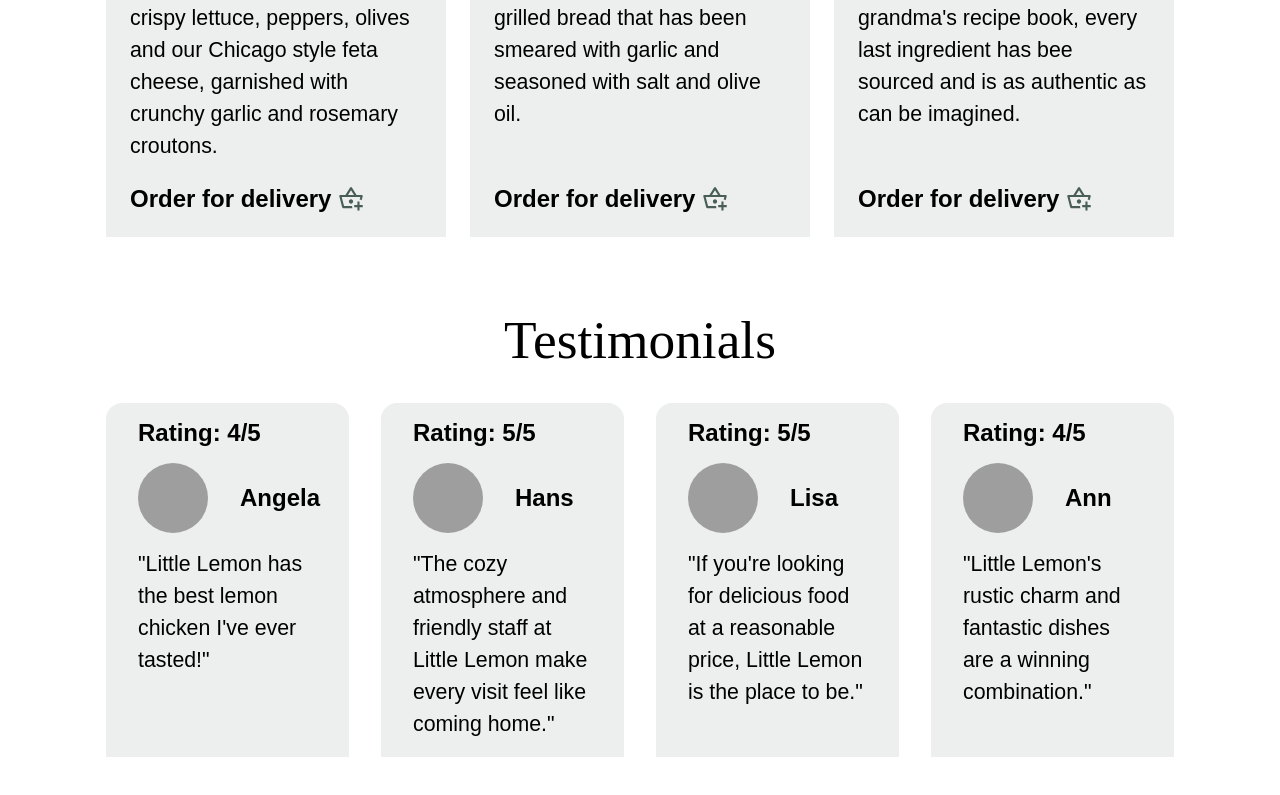
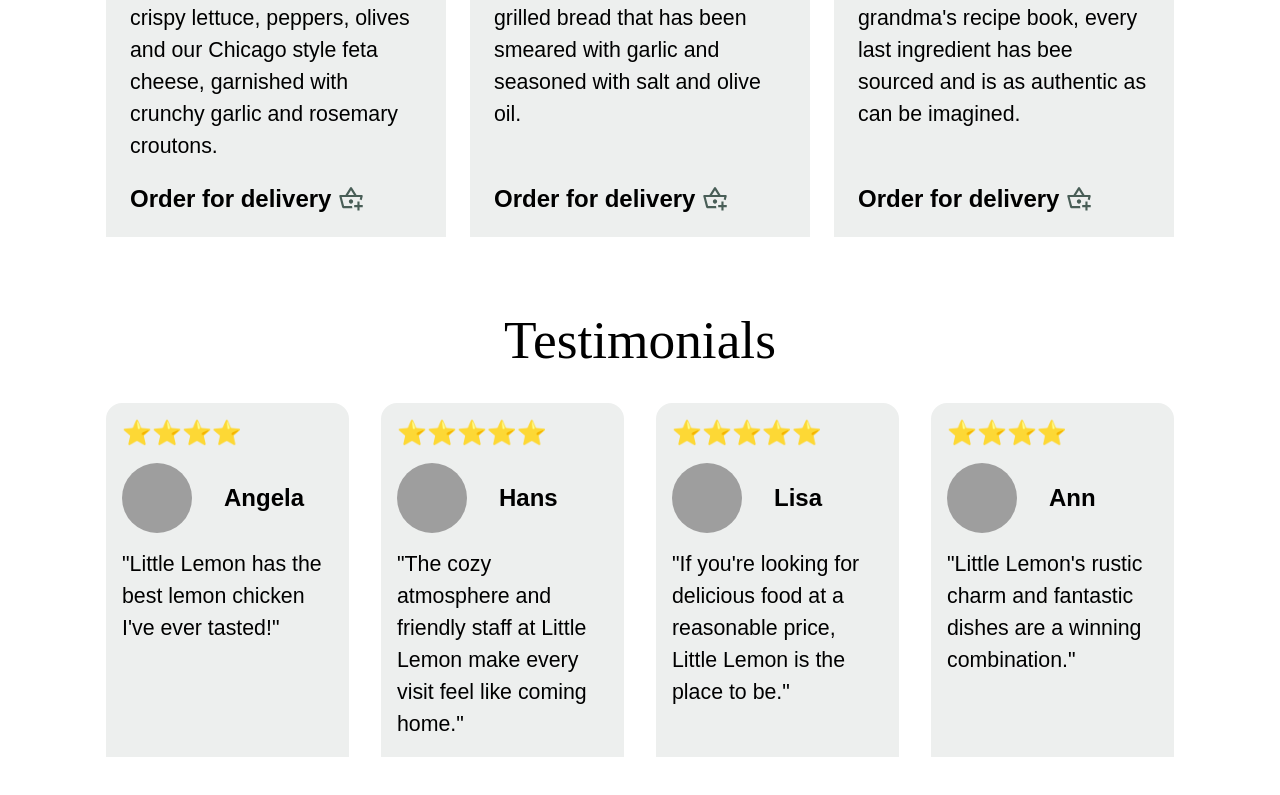
Before and after one commit to chrstief/Meta-Frontend-Developer-Capstone, a React (Create React App) app: page / in a window 1280 px wide. Shown: the part 921-1716 px from the top of the page. Built offline with nearby package versions, Linux system fonts and the light colour scheme; grey boxes are pictures that could not be loaded; a web font is replaced by a local one.

Commit message:
star emoji

```diff
--- a/src/Components/Testimonials/Testimonial.js
+++ b/src/Components/Testimonials/Testimonial.js
@@ -3,7 +3,7 @@
 export default function Testimonial(props) {
   return (
     <div className={styles.card}>
-        <h2 className={`cardTitle ${styles.cardTitle}`}>Rating: {props.rating}</h2>
+        <h2 className={`cardTitle ${styles.cardTitle}`}>{props.rating}</h2>
         <div className={styles.flexbox}>
             <img src={props.image} alt={props.name} className={styles.avatar} />
             <h2 className={`cardTitle ${styles.cardTitle}`}>{props.name}</h2>
--- a/src/Components/Testimonials/Testimonial.module.css
+++ b/src/Components/Testimonials/Testimonial.module.css
@@ -2,7 +2,7 @@
     background-color: var(--secondary-color-grey);
     border-top-left-radius: var(--border-radius);
     border-top-right-radius: var(--border-radius);
-    padding: 1rem 2rem;
+    padding: 1rem;
     display: flex;
     flex-direction: column;
     gap: 1rem;
--- a/src/Components/Testimonials/Testimonials.js
+++ b/src/Components/Testimonials/Testimonials.js
@@ -6,10 +6,10 @@
     <div className={`container ${styles.container}`}>
       <h1 className={`subTitle ${styles.heading}`}>Testimonials</h1>
       <div className={styles.grid}>
-        <Testimonial image="https://i.pravatar.cc/150?img=10" name="Angela" rating="4/5" description={`"Little Lemon has the best lemon chicken I've ever tasted!"`} />
-        <Testimonial image="https://i.pravatar.cc/150?img=11" name="Hans" rating="5/5" description={`"The cozy atmosphere and friendly staff at Little Lemon make every visit feel like coming home."`} />
-        <Testimonial image="https://i.pravatar.cc/150?img=5" name="Lisa" rating="5/5" description={`"If you're looking for delicious food at a reasonable price, Little Lemon is the place to be."`} />
-        <Testimonial image="https://i.pravatar.cc/150?img=16" name="Ann" rating="4/5" description={`"Little Lemon's rustic charm and fantastic dishes are a winning combination."`} />
+        <Testimonial image="https://i.pravatar.cc/150?img=10" name="Angela" rating="⭐⭐⭐⭐" description={`"Little Lemon has the best lemon chicken I've ever tasted!"`} />
+        <Testimonial image="https://i.pravatar.cc/150?img=11" name="Hans" rating="⭐⭐⭐⭐⭐" description={`"The cozy atmosphere and friendly staff at Little Lemon make every visit feel like coming home."`} />
+        <Testimonial image="https://i.pravatar.cc/150?img=5" name="Lisa" rating="⭐⭐⭐⭐⭐" description={`"If you're looking for delicious food at a reasonable price, Little Lemon is the place to be."`} />
+        <Testimonial image="https://i.pravatar.cc/150?img=16" name="Ann" rating="⭐⭐⭐⭐" description={`"Little Lemon's rustic charm and fantastic dishes are a winning combination."`} />
       </div>
     </div>
   )
```
